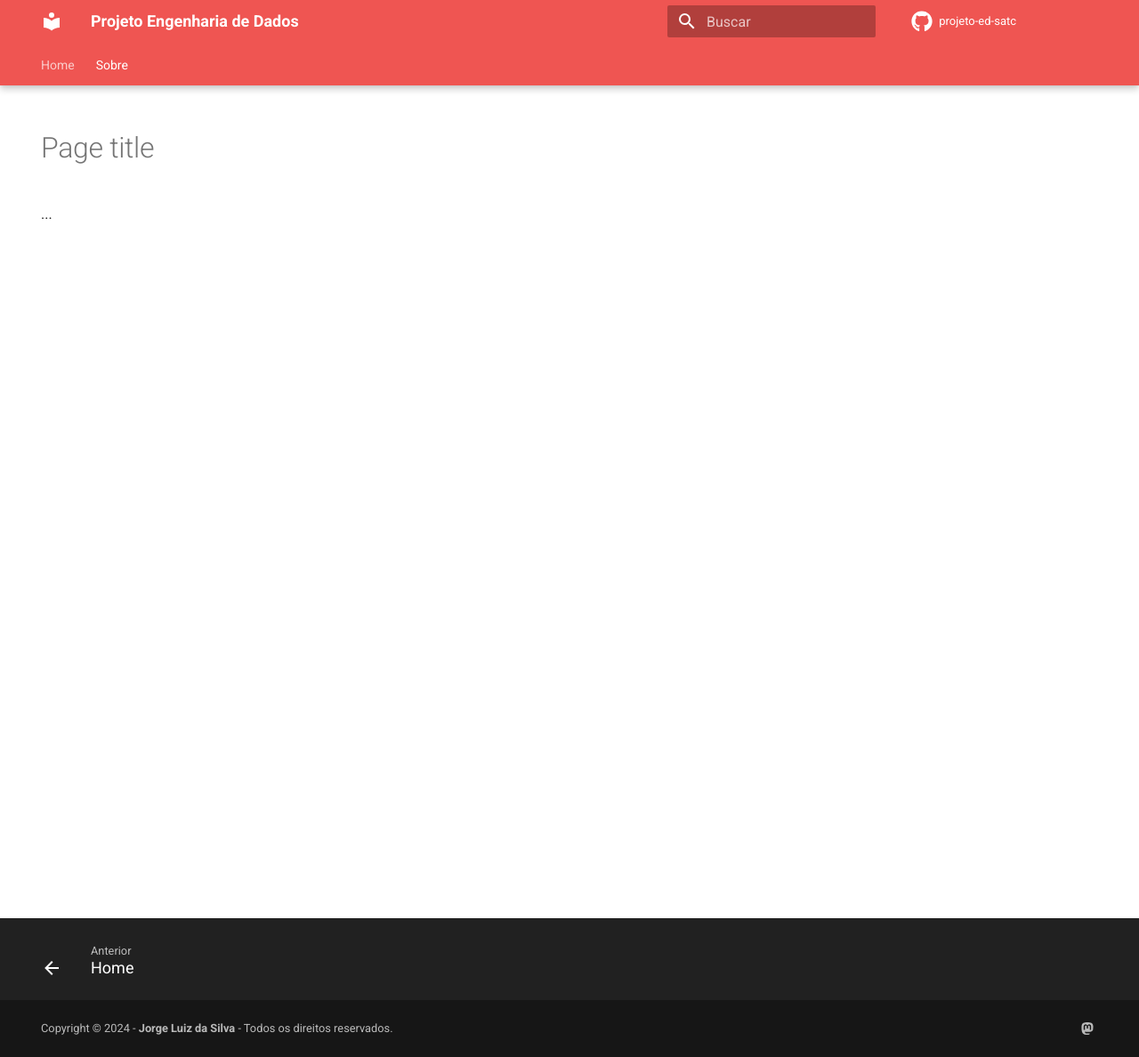
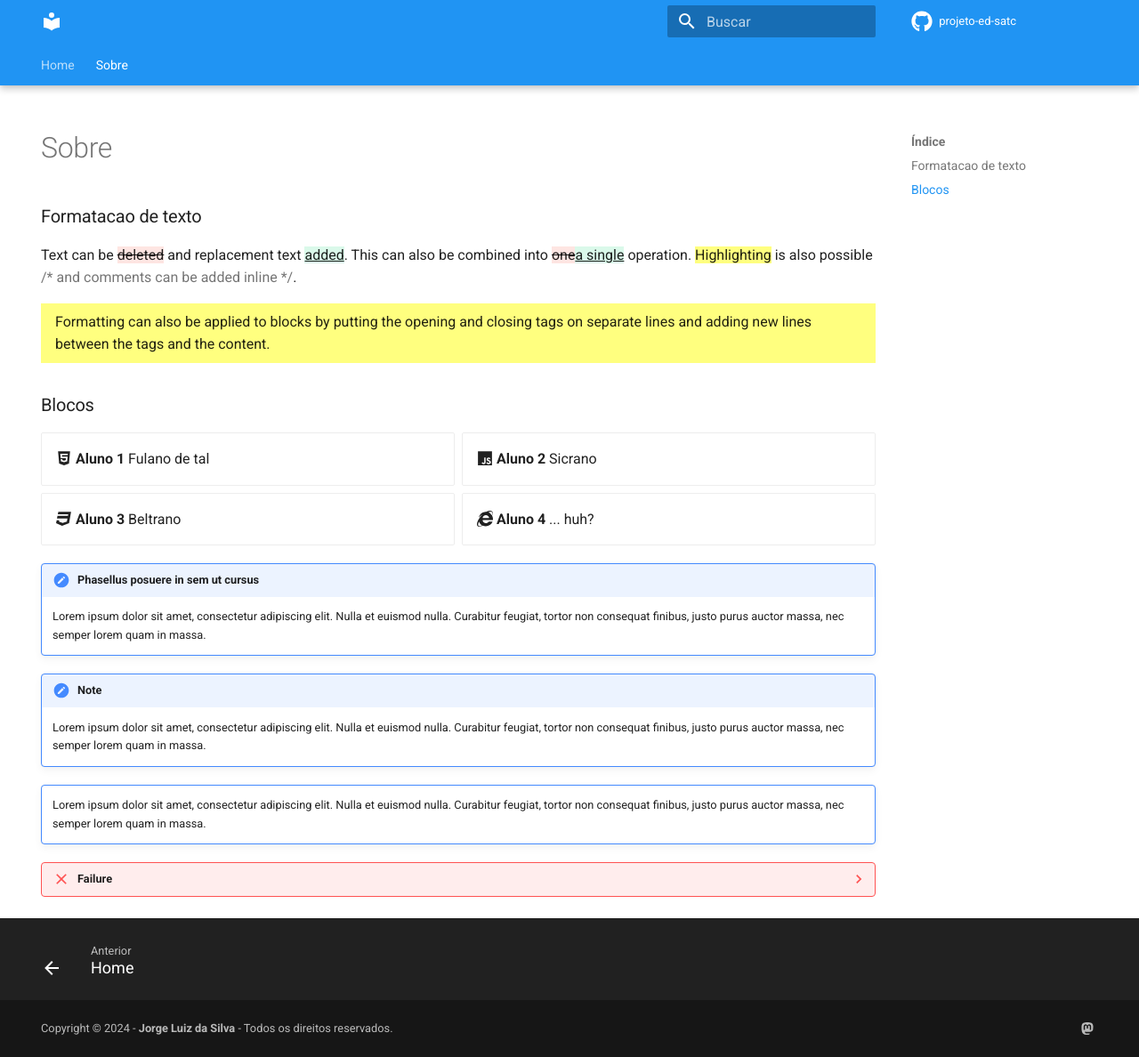
Before and after one commit to jlsilva01/projeto-ed-satc, an MkDocs documentation site: the page built from docs/sobre.md, in a window 1280 px wide and 1188 px high. Shown: the whole window at 89% size. Built offline with MkDocs 1.6.1 and Material for MkDocs 9.7.7, drawn with Linux system fonts in a browser that asks for light colours; comment, search, counter and statistics services are not loaded.

Commit message:
build: finalizacao da estrutura modelo para o projeto

```diff
--- a/docs/sobre.md
+++ b/docs/sobre.md
@@ -1,7 +1,55 @@
 ---
 hide:
   - navigation
+  #- toc # table of contents - menu da direita
 ---
 
-# Page title
-...
+# Sobre
+
+### Formatacao de texto
+
+Text can be {--deleted--} and replacement text {++added++}. This can also be
+combined into {~~one~>a single~~} operation. {==Highlighting==} is also
+possible {>>and comments can be added inline<<}.
+
+{==
+
+Formatting can also be applied to blocks by putting the opening and closing
+tags on separate lines and adding new lines between the tags and the content.
+
+==}
+
+### Blocos
+
+<div class="grid cards" markdown>
+
+- :fontawesome-brands-html5: __Aluno 1__ Fulano de tal
+- :fontawesome-brands-js: __Aluno 2__ Sicrano
+- :fontawesome-brands-css3: __Aluno 3__ Beltrano
+- :fontawesome-brands-internet-explorer: __Aluno 4__ ... huh?
+
+</div>
+
+!!! note "Phasellus posuere in sem ut cursus"
+
+    Lorem ipsum dolor sit amet, consectetur adipiscing elit. Nulla et euismod
+    nulla. Curabitur feugiat, tortor non consequat finibus, justo purus auctor
+    massa, nec semper lorem quam in massa.
+
+!!! note
+
+    Lorem ipsum dolor sit amet, consectetur adipiscing elit. Nulla et euismod
+    nulla. Curabitur feugiat, tortor non consequat finibus, justo purus auctor
+    massa, nec semper lorem quam in massa.
+
+!!! note ""
+
+    Lorem ipsum dolor sit amet, consectetur adipiscing elit. Nulla et euismod
+    nulla. Curabitur feugiat, tortor non consequat finibus, justo purus auctor
+    massa, nec semper lorem quam in massa.
+
+??? failure
+
+    Lorem ipsum dolor sit amet, consectetur adipiscing elit. Nulla et euismod
+    nulla. Curabitur feugiat, tortor non consequat finibus, justo purus auctor
+    massa, nec semper lorem quam in massa.
--- a/mkdocs.yml
+++ b/mkdocs.yml
@@ -1,5 +1,5 @@
-site_name: Projeto Engenharia de Dados
-site_description: Site do projeto de Engenharia de Dados da SATC
+site_name: <nome do projeto>
+site_description: Documentacao do projeto <nome do projeto>
 site_author: Jorge Luiz da Silva
 site_url: https://jlsilva01.github.io/projeto-ed-satc
 site_favicon: images/favicon.png
@@ -19,7 +19,8 @@ nav:
 theme:
   name: material
   palette:
-    primary: red
+    primary: blue
+    accent: light-blue
   language: pt
   features:
     - navigation.footer
@@ -48,7 +49,7 @@ extra:
       link: https://jl2tech.com
   generator: false
 
-copyright: Copyright &copy; 2024 - <a href="https://jl2tech.com" target="_blank"><b>Jorge Luiz da Silva</b></a> - Todos os direitos reservados.
+copyright: Copyright &copy; 2024 - <a href="#" target="_blank"><b>Jorge Luiz da Silva</b></a> - Todos os direitos reservados.
 
 extra_css:
   - stylesheets/extra.css
@@ -60,3 +61,18 @@ plugins:
   - search
   - mkdocstrings:
       default_handler: python
+
+markdown_extensions:
+  - pymdownx.critic
+  - pymdownx.caret
+  - pymdownx.keys
+  - pymdownx.mark
+  - pymdownx.tilde
+  - admonition
+  - pymdownx.details
+  - pymdownx.superfences
+  - attr_list
+  - md_in_html
+  - pymdownx.emoji:
+      emoji_index: !!python/name:material.extensions.emoji.twemoji
+      emoji_generator: !!python/name:material.extensions.emoji.to_svg
```
Also changed, not shown: docs/index.md (+11 -12 lines).
